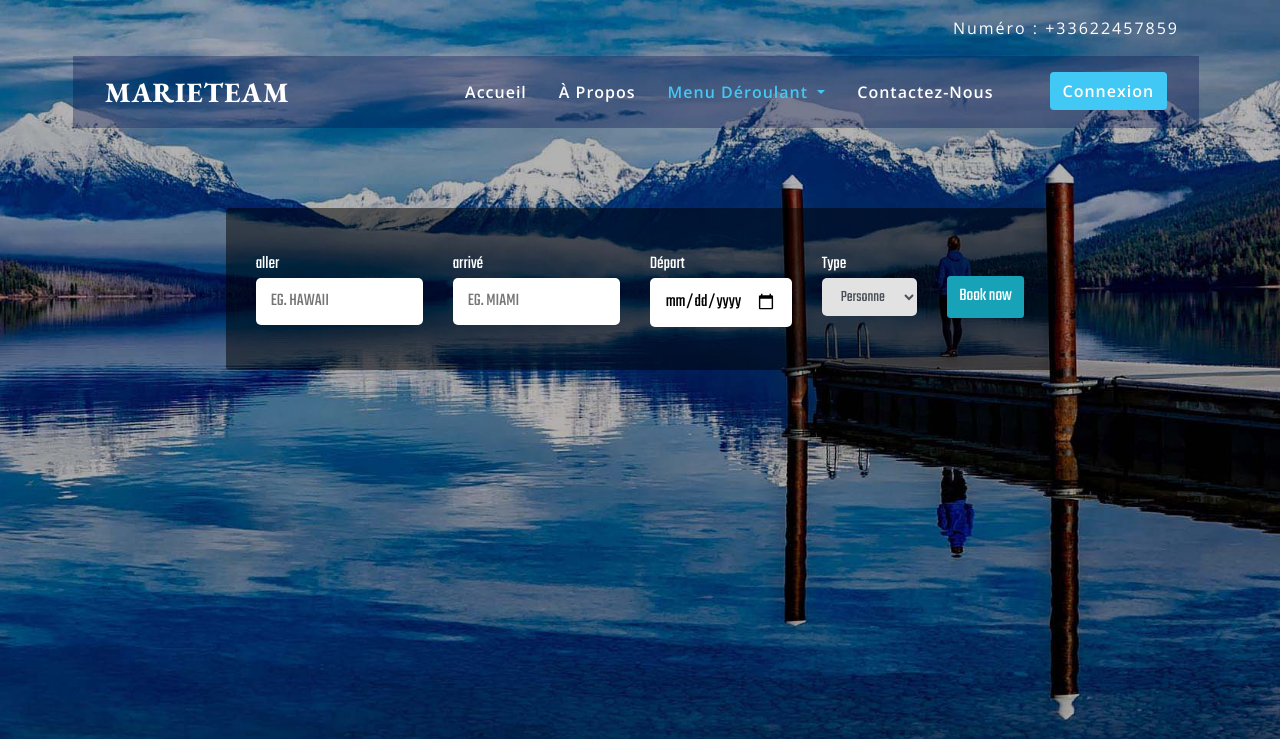
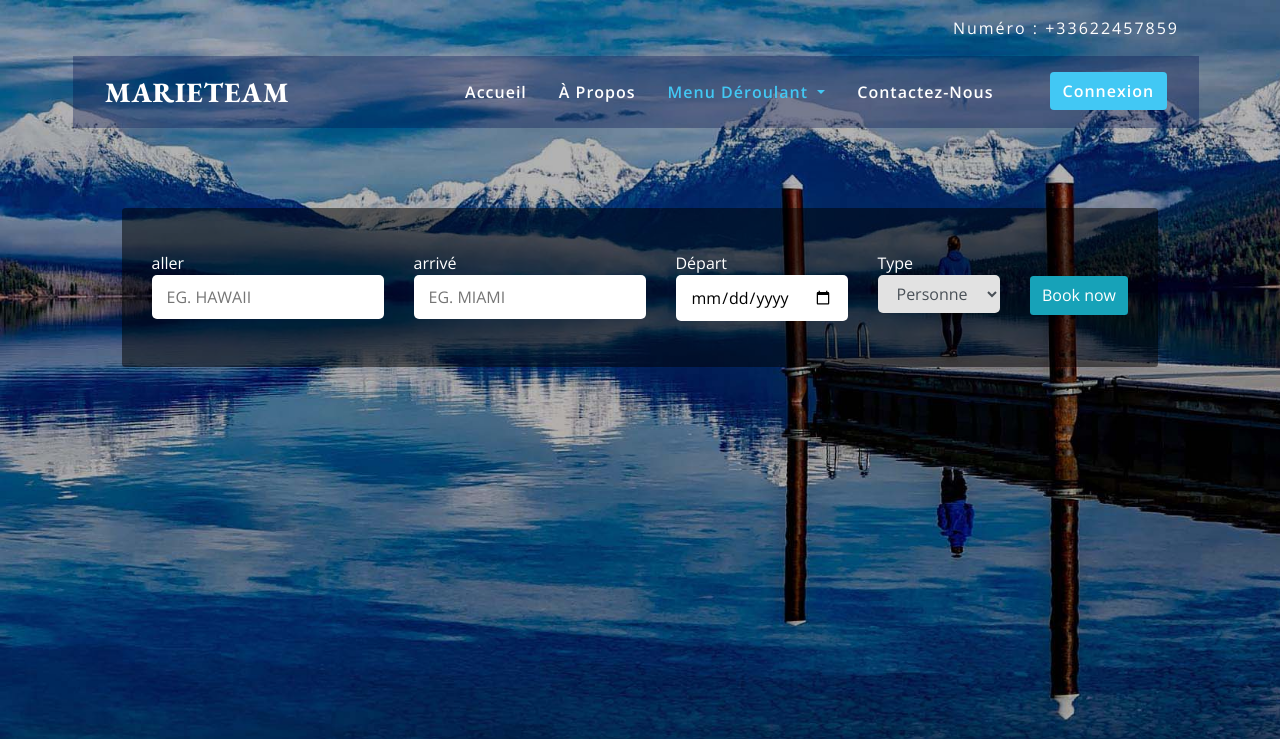
Before and after one commit to lean0/marieteam, a PHP site: page / in a window 1280 px wide; the page is wider, and only the part inside the window is pictured. Shown: the top 739 px of that part. Run offline with PHP 8.4, Linux system fonts and the light colour scheme; some libraries are stand-ins or nearby versions.

Commit message:
police form

```diff
--- a/css/style.css
+++ b/css/style.css
@@ -341,8 +341,8 @@ li.breadcrumb-item a {
 }
 #trip_form
 {
-	font-family: 'Teko', sans-serif;
-	font-size: 18px;
+	font-family: 'Open Sans', sans-serif;
+	font-size: 16px;
 	background: rgb(0,0,0,0.5);
 	margin: 2.5% auto;
 	display: flex;
```
